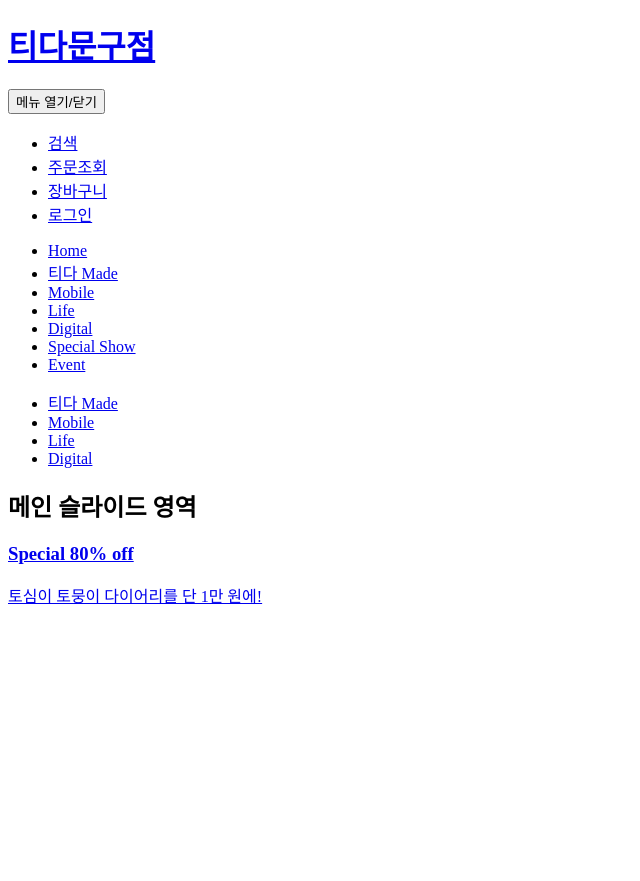
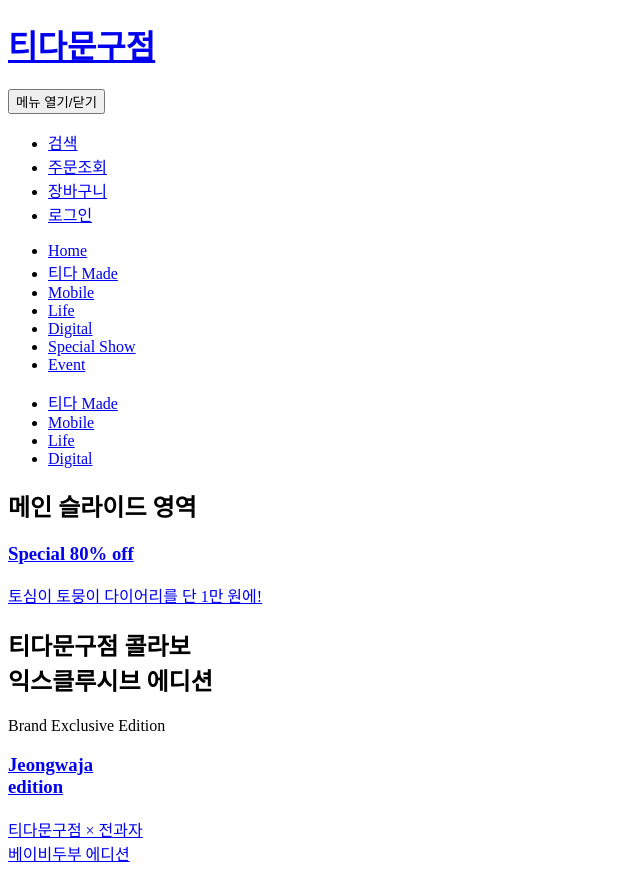
Before and after one commit to Kimbangul/commerce, a React (Create React App) app: page / in a window 1280 px wide. Shown: the whole page, without its empty margins (0-640 px from the left). Before the commit the page ends 800 px from the top, so only its background shows below. Built offline with nearby package versions, Linux system fonts and the light colour scheme.

Commit message:
style: 마크업 추가

```diff
--- a/src/App.tsx
+++ b/src/App.tsx
@@ -2,6 +2,7 @@ import React from 'react';
 import logo from 'logo.svg';
 import Header from 'components/header/Header';
 import MainSlide from 'components/slider/MainSlide';
+import Section from 'components/section/Section';
 
 function App() {
   return (
@@ -9,6 +10,36 @@ function App() {
       <Header />
       <main id='contents'>
         <MainSlide />
+        <Section className='edition'>
+          <h2 className='edition__title'>
+            티다문구점 콜라보 <br />
+            익스클루시브 에디션
+          </h2>
+          <div className='edition__visual'>
+            <p className='blind'>Brand Exclusive Edition</p>
+            <div className='editin__visual-text'></div>
+            <div className='tag'>
+              <span className='tag__icon'></span>
+              <p className='tag__desc'></p>
+            </div>
+          </div>
+          <div className='edition__shop'>
+            <div className='edition__subject'>
+              <a href='#'>
+                <div className='edition__subject-title-box'>
+                  <h3 className='edition__subject-title'>
+                    Jeongwaja
+                    <br />
+                    edition
+                  </h3>
+                  <p className='edition__subject-desc'>
+                    티다문구점 × 전과자 <br /> 베이비두부 에디션
+                  </p>
+                </div>
+              </a>
+            </div>
+          </div>
+        </Section>
       </main>
     </div>
   );
--- /dev/null
+++ b/src/components/section/Section.tsx
@@ -0,0 +1,14 @@
+import { HTMLAttributes, PropsWithChildren } from 'react';
+
+const Section: React.FC<HTMLAttributes<HTMLDivElement> & PropsWithChildren> = (
+  props
+) => {
+  const className = props.className ? `section ${props.className}` : `section`;
+  return (
+    <section {...props} className={className}>
+      <div className='section__inner'>{props.children}</div>
+    </section>
+  );
+};
+
+export default Section;
```
Also changed, not shown: src/components/shop/item/Item.tsx (added, +64 -0 lines).
